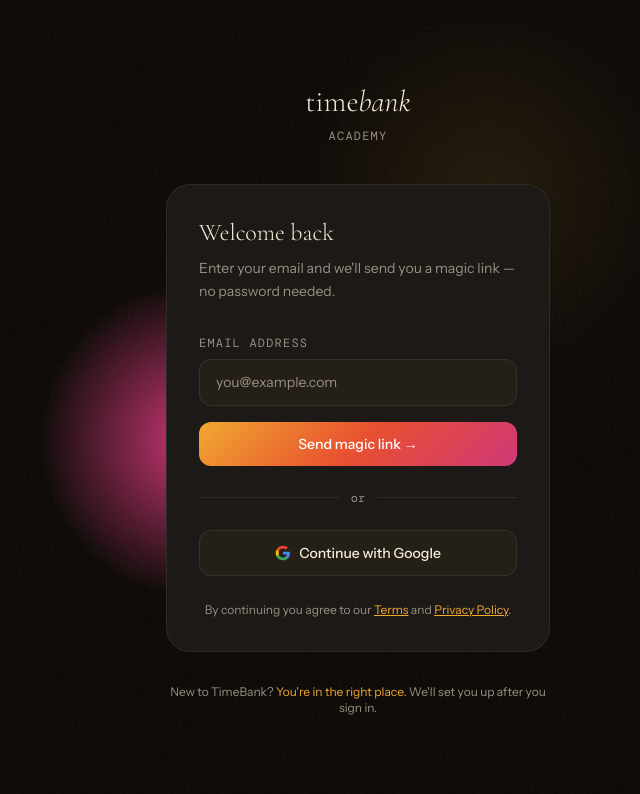
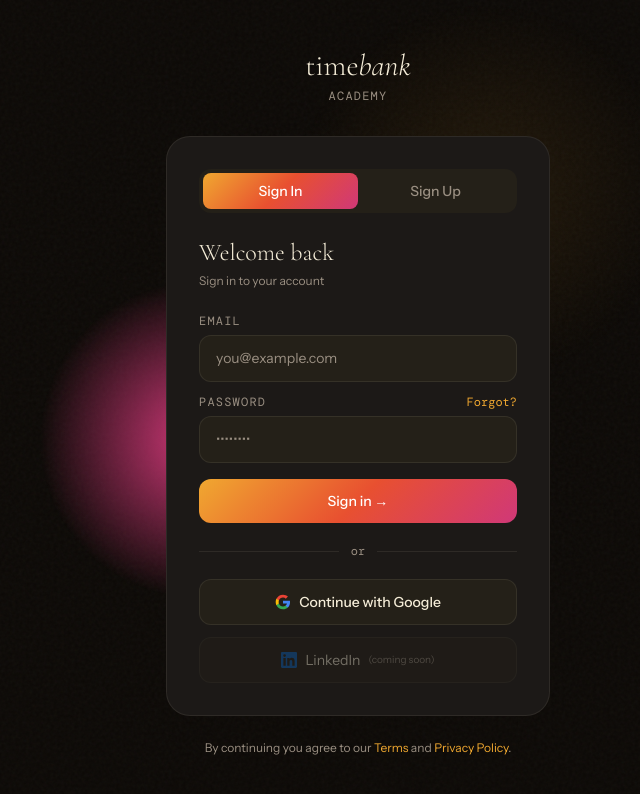
Before and after one commit to nairpicuctep-hub/timebank-app, a Next.js app: page /auth in a window 1280 px wide. Shown: the top 794 px of the page, without its empty margins (282-922 px from the left). Built offline with nearby package versions, Linux system fonts and the light colour scheme; no server answers; a web font is replaced by a local one.

Commit message:
feat: email+password auth with signup/login/forgot

```diff
--- a/src/app/auth/page.tsx
+++ b/src/app/auth/page.tsx
@@ -2,25 +2,58 @@
 
 import { useState } from 'react'
 import { createClient } from '@/lib/supabase/client'
+import { useRouter } from 'next/navigation'
+
+type Mode = 'login' | 'signup' | 'forgot'
 
 export default function AuthPage() {
+  const [mode, setMode] = useState<Mode>('login')
   const [email, setEmail] = useState('')
-  const [sent, setSent] = useState(false)
+  const [password, setPassword] = useState('')
+  const [name, setName] = useState('')
   const [loading, setLoading] = useState(false)
   const [error, setError] = useState('')
+  const [success, setSuccess] = useState('')
   const supabase = createClient()
+  const router = useRouter()
 
-  async function handleMagicLink(e: React.FormEvent) {
+  async function handleEmailLogin(e: React.FormEvent) {
     e.preventDefault()
-    setLoading(true)
-    setError('')
-    const { error } = await supabase.auth.signInWithOtp({
-      email,
-      options: { emailRedirectTo: `${location.origin}/auth/confirm` }
+    setLoading(true); setError('')
+    const { error } = await supabase.auth.signInWithPassword({ email, password })
+    setLoading(false)
+    if (error) { setError(error.message); return }
+    router.push('/auth/confirm')
+  }
+
+  async function handleSignup(e: React.FormEvent) {
+    e.preventDefault()
+    setLoading(true); setError('')
+    if (password.length < 8) {
+      setError('Password must be at least 8 characters')
+      setLoading(false); return
+    }
+    const { error } = await supabase.auth.signUp({
+      email, password,
+      options: {
+        data: { full_name: name },
+        emailRedirectTo: `${location.origin}/auth/confirm`
+      }
     })
     setLoading(false)
     if (error) { setError(error.message); return }
-    setSent(true)
+    setSuccess('Check your inbox — we sent you a confirmation link. Click it to activate your account.')
+  }
+
+  async function handleForgot(e: React.FormEvent) {
+    e.preventDefault()
+    setLoading(true); setError('')
+    const { error } = await supabase.auth.resetPasswordForEmail(email, {
+      redirectTo: `${location.origin}/auth/confirm`
+    })
+    setLoading(false)
+    if (error) { setError(error.message); return }
+    setSuccess('Password reset link sent — check your inbox.')
   }
 
   async function handleGoogle() {
@@ -30,8 +63,15 @@
     })
   }
 
+  const titles = {
+    login: { h: 'Welcome back', s: 'Sign in to your account' },
+    signup: { h: 'Create account', s: 'Join TimeBank Academy — free forever' },
+    forgot: { h: 'Reset password', s: 'We\'ll send you a reset link' }
+  }
+
   return (
-    <div className="min-h-screen flex items-center justify-center px-4">
+    <div className="min-h-screen flex items-center justify-center px-4 py-12">
+      {/* Background glows */}
       <div className="fixed inset-0 pointer-events-none">
         <div className="absolute top-0 right-1/4 w-96 h-96 rounded-full opacity-10"
           style={{ background: 'radial-gradient(ellipse, #F0A830 0%, transparent 70%)' }} />
@@ -40,43 +80,103 @@
       </div>
 
       <div className="w-full max-w-sm relative z-10">
-        <div className="text-center mb-10 fade-up">
-          <div className="font-display text-3xl font-light mb-2">time<em>bank</em></div>
+        {/* Logo */}
+        <div className="text-center mb-8 fade-up">
+          <div className="font-display text-3xl font-light mb-1">time<em>bank</em></div>
           <div className="text-xs text-muted font-mono tracking-widest uppercase">academy</div>
         </div>
 
         <div className="fade-up-1"
           style={{ background: '#1c1917', border: '1px solid rgba(245,237,216,0.08)', borderRadius: '24px', padding: '32px' }}>
 
-          {!sent ? (
+          {/* Mode tabs */}
+          {mode !== 'forgot' && (
+            <div className="flex mb-6" style={{ background: '#242018', borderRadius: '12px', padding: '4px' }}>
+              {(['login','signup'] as Mode[]).map(m => (
+                <button key={m} onClick={() => { setMode(m); setError(''); setSuccess('') }}
+                  className="flex-1 py-2 rounded-lg text-sm font-medium transition-all capitalize"
+                  style={{
+                    background: mode === m ? 'linear-gradient(135deg, #F0A830, #E85030, #D03878)' : 'transparent',
+                    color: mode === m ? '#fff' : '#9a8f82'
+                  }}>
+                  {m === 'login' ? 'Sign in' : 'Sign up'}
+                </button>
+              ))}
+            </div>
+          )}
+
+          <h1 className="font-display text-2xl font-light mb-1">{titles[mode].h}</h1>
+          <p className="text-xs text-muted mb-6">{titles[mode].s}</p>
+
+          {success ? (
+            <div className="text-center py-4">
+              <div className="text-3xl mb-3">✦</div>
+              <p className="text-sm leading-relaxed" style={{ color: '#1ED8A0' }}>{success}</p>
+              <button onClick={() => { setSuccess(''); setMode('login') }}
+                className="text-xs font-mono mt-4" style={{ color: '#9a8f82' }}>
+                ← Back to sign in
+              </button>
+            </div>
+          ) : (
             <>
-              <h1 className="font-display text-2xl font-light mb-2">Welcome back</h1>
-              <p className="text-sm text-muted mb-8 leading-relaxed">
-                Enter your email and we'll send you a magic link — no password needed.
-              </p>
+              {/* Email + password form */}
+              <form onSubmit={mode === 'login' ? handleEmailLogin : mode === 'signup' ? handleSignup : handleForgot}>
+                {mode === 'signup' && (
+                  <div className="mb-3">
+                    <label className="block text-xs font-mono text-muted uppercase tracking-widest mb-1.5">Full name</label>
+                    <input type="text" value={name} onChange={e => setName(e.target.value)}
+                      placeholder="Ciprian Petcu" required />
+                  </div>
+                )}
 
-              <form onSubmit={handleMagicLink}>
-                <div className="mb-4">
-                  <label className="block text-xs font-mono text-muted uppercase tracking-widest mb-2">Email address</label>
+                <div className="mb-3">
+                  <label className="block text-xs font-mono text-muted uppercase tracking-widest mb-1.5">Email</label>
                   <input type="email" value={email} onChange={e => setEmail(e.target.value)}
                     placeholder="you@example.com" required />
                 </div>
-                {error && <p className="text-xs mb-4" style={{ color: '#E85030' }}>{error}</p>}
+
+                {mode !== 'forgot' && (
+                  <div className="mb-4">
+                    <div className="flex justify-between items-center mb-1.5">
+                      <label className="text-xs font-mono text-muted uppercase tracking-widest">Password</label>
+                      {mode === 'login' && (
+                        <button type="button" onClick={() => { setMode('forgot'); setError(''); setSuccess('') }}
+                          className="text-xs font-mono" style={{ color: '#F0A830' }}>
+                          Forgot?
+                        </button>
+                      )}
+                    </div>
+                    <input type="password" value={password} onChange={e => setPassword(e.target.value)}
+                      placeholder={mode === 'signup' ? 'Min. 8 characters' : '••••••••'} required />
+                  </div>
+                )}
+
+                {error && <p className="text-xs mb-3" style={{ color: '#E85030' }}>{error}</p>}
+
                 <button type="submit" disabled={loading}
                   className="w-full py-3 rounded-xl text-white text-sm font-medium transition-opacity disabled:opacity-50"
                   style={{ background: 'linear-gradient(135deg, #F0A830, #E85030, #D03878)' }}>
-                  {loading ? 'Sending…' : 'Send magic link →'}
+                  {loading ? '…' : mode === 'login' ? 'Sign in →' : mode === 'signup' ? 'Create account →' : 'Send reset link →'}
                 </button>
+
+                {mode === 'forgot' && (
+                  <button type="button" onClick={() => { setMode('login'); setError('') }}
+                    className="w-full text-center text-xs text-muted mt-3">
+                    ← Back to sign in
+                  </button>
+                )}
               </form>
 
-              <div className="flex items-center gap-3 my-6">
+              {mode !== 'forgot' && (
+                <>
+                  <div className="flex items-center gap-3 my-5">
                     <div className="flex-1 h-px" style={{ background: 'rgba(245,237,216,0.08)' }} />
                     <span className="text-xs text-muted font-mono">or</span>
                     <div className="flex-1 h-px" style={{ background: 'rgba(245,237,216,0.08)' }} />
                   </div>
 
                   <button onClick={handleGoogle}
-                className="w-full py-3 rounded-xl text-sm font-medium transition-all flex items-center justify-center gap-2"
+                    className="w-full py-3 rounded-xl text-sm font-medium flex items-center justify-center gap-2 mb-3 transition-all"
                     style={{ background: '#242018', border: '1px solid rgba(245,237,216,0.08)', color: '#F5EDD8' }}>
                     <svg width="16" height="16" viewBox="0 0 24 24">
                       <path fill="#4285F4" d="M22.56 12.25c0-.78-.07-1.53-.2-2.25H12v4.26h5.92c-.26 1.37-1.04 2.53-2.21 3.31v2.77h3.57c2.08-1.92 3.28-4.74 3.28-8.09z"/>
@@ -87,33 +187,24 @@
                     Continue with Google
                   </button>
 
-              <p className="text-center text-xs text-muted mt-6 leading-relaxed">
-                By continuing you agree to our{' '}
-                <a href="https://timebank.academy/terms" className="underline" style={{ color: '#F0A830' }}>Terms</a>
-                {' '}and{' '}
-                <a href="https://timebank.academy/privacy" className="underline" style={{ color: '#F0A830' }}>Privacy Policy</a>.
-              </p>
+                  {/* LinkedIn placeholder */}
+                  <button disabled
+                    className="w-full py-3 rounded-xl text-sm flex items-center justify-center gap-2 opacity-40 cursor-not-allowed"
+                    style={{ background: '#242018', border: '1px solid rgba(245,237,216,0.08)', color: '#F5EDD8' }}>
+                    <svg width="16" height="16" viewBox="0 0 24 24" fill="#0A66C2"><path d="M20.447 20.452h-3.554v-5.569c0-1.328-.027-3.037-1.852-3.037-1.853 0-2.136 1.445-2.136 2.939v5.667H9.351V9h3.414v1.561h.046c.477-.9 1.637-1.85 3.37-1.85 3.601 0 4.267 2.37 4.267 5.455v6.286zM5.337 7.433a2.062 2.062 0 01-2.063-2.065 2.064 2.064 0 112.063 2.065zm1.782 13.019H3.555V9h3.564v11.452zM22.225 0H1.771C.792 0 0 .774 0 1.729v20.542C0 23.227.792 24 1.771 24h20.451C23.2 24 24 23.227 24 22.271V1.729C24 .774 23.2 0 22.222 0h.003z"/></svg>
+                    LinkedIn <span style={{ fontSize: '10px', color: '#9a8f82' }}>(coming soon)</span>
+                  </button>
                 </>
-          ) : (
-            <div className="text-center py-4 fade-up">
-              <div className="text-4xl mb-4">✦</div>
-              <h2 className="font-display text-2xl font-light mb-3">Check your inbox</h2>
-              <p className="text-sm text-muted leading-relaxed mb-6">
-                We sent a magic link to <strong style={{ color: '#F5EDD8' }}>{email}</strong>.
-                Click it to sign in.
-              </p>
-              <button onClick={() => { setSent(false); setEmail('') }}
-                className="text-xs font-mono" style={{ color: '#9a8f82' }}>
-                ← Use a different email
-              </button>
-            </div>
+              )}
+            </>
           )}
         </div>
 
-        <p className="text-center text-xs text-muted mt-8 fade-up-2">
-          New to TimeBank?{' '}
-          <span style={{ color: '#F0A830' }}>You're in the right place.</span>
-          {' '}We'll set you up after you sign in.
+        <p className="text-center text-xs text-muted mt-6 fade-up-2">
+          By continuing you agree to our{' '}
+          <a href="https://timebank.academy/terms" style={{ color: '#F0A830' }}>Terms</a>
+          {' '}and{' '}
+          <a href="https://timebank.academy/privacy" style={{ color: '#F0A830' }}>Privacy Policy</a>.
         </p>
       </div>
     </div>
```
Lines whose indentation alone changed are shown as unchanged.
